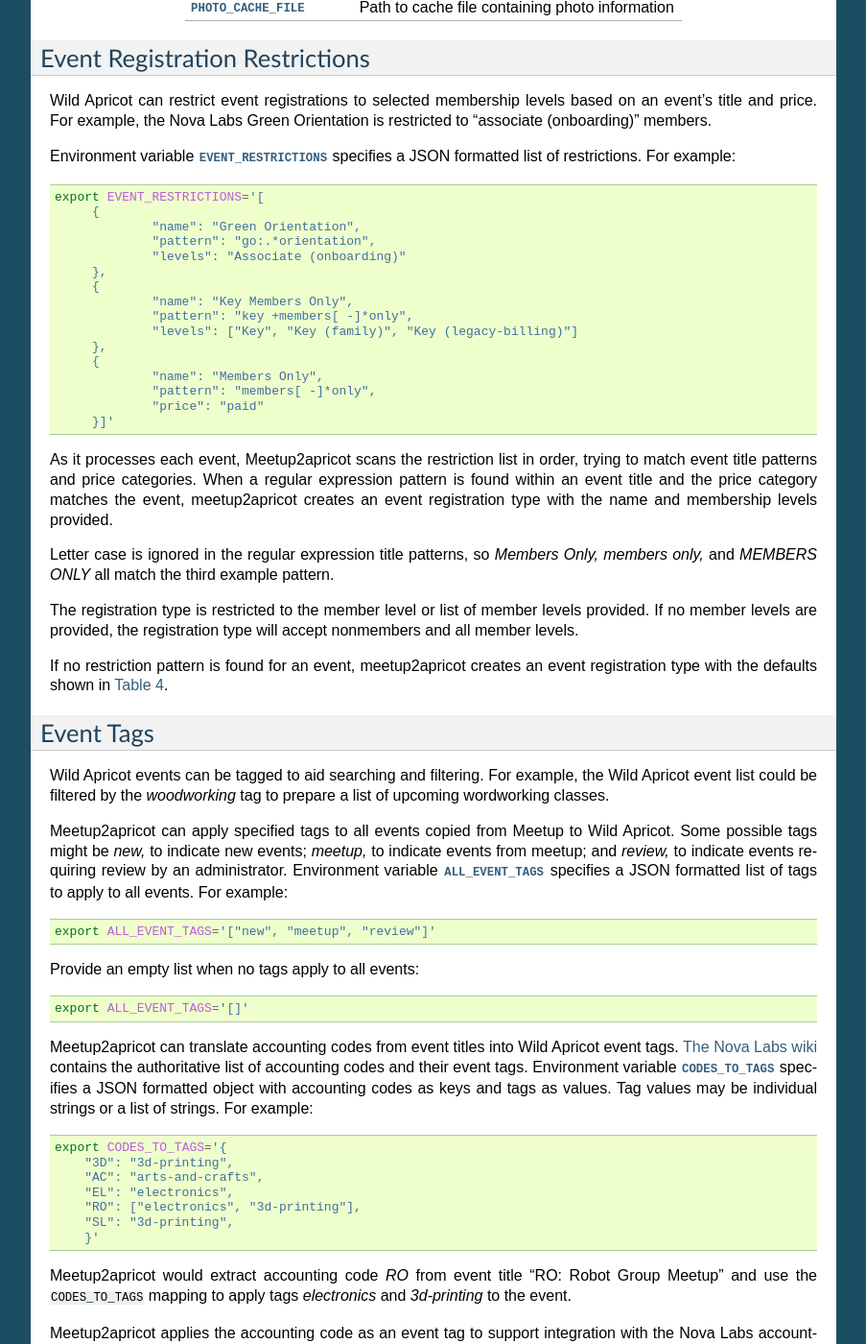
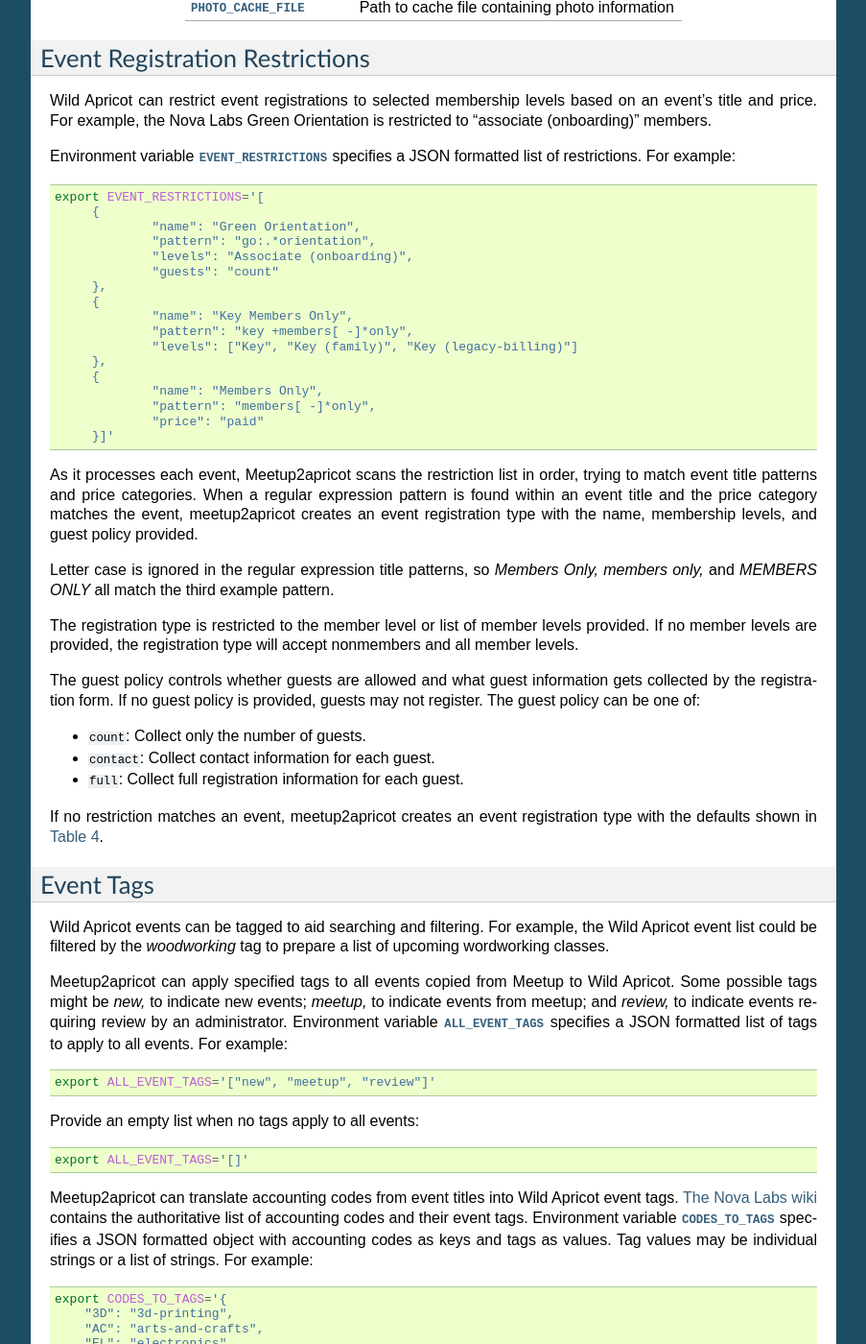
Before and after one commit to nova-labs/meetup2apricot, a Sphinx documentation site: the page built from docs/user-manual/configuration.rst, in a window 1280 px wide and 1400 px high, scrolled down 3342 px. Shown: the whole window at 96% size, without its empty margins (198-1101 px from the left). Built offline with Sphinx 7.4.7, drawn with Linux system fonts in a browser that asks for light colours.

Commit message:
Make guest registration policy configurable.

```diff
--- a/HISTORY.rst
+++ b/HISTORY.rst
@@ -15,7 +15,8 @@ Recent History
 Next Release
 ------------------
 
-* Also restrict registrations based on price.
+* Add registration restrictions based on price.
+* Make guest registration policy configurable.
 
 1.8.1 (2021-04-09)
 ------------------
--- a/docs/user-manual/configuration.rst
+++ b/docs/user-manual/configuration.rst
@@ -171,7 +171,8 @@ For example::
          {
                  "name": "Green Orientation",
                  "pattern": "go:.*orientation",
-                 "levels": "Associate (onboarding)"
+                 "levels": "Associate (onboarding)",
+                 "guests": "count"
          },
          {
                  "name": "Key Members Only",
@@ -188,7 +189,7 @@ As it processes each event, Meetup2apricot scans the restriction list in order,
 trying to match event title patterns and price categories.
 When a regular expression pattern is found within an event title and the price
 category matches the event, meetup2apricot creates an event registration type
-with the name and membership levels provided.
+with the name, membership levels, and guest policy provided.
 
 Letter case is ignored in the regular expression title patterns, so *Members
 Only, members only,* and *MEMBERS ONLY* all match the third example pattern.
@@ -198,8 +199,17 @@ levels provided.
 If no member levels are provided, the registration type will accept nonmembers
 and all member levels.
 
-If no restriction pattern is found for an event, meetup2apricot creates
-an event registration type with the defaults shown in
+The guest policy controls whether guests are allowed and what guest information
+gets collected by the registration form.
+If no guest policy is provided, guests may not register.
+The guest policy can be one of:
+
+* ``count``: Collect only the number of guests.
+* ``contact``: Collect contact information for each guest.
+* ``full``: Collect full registration information for each guest.
+
+If no restriction matches an event, meetup2apricot creates an event
+registration type with the defaults shown in
 :numref:`Table %s <default_restriction_values>`.
 
 Event Tags
```
Also changed, not shown: docs/man/meetup2apricot.rst (+6 -2 lines), 3 other files.
